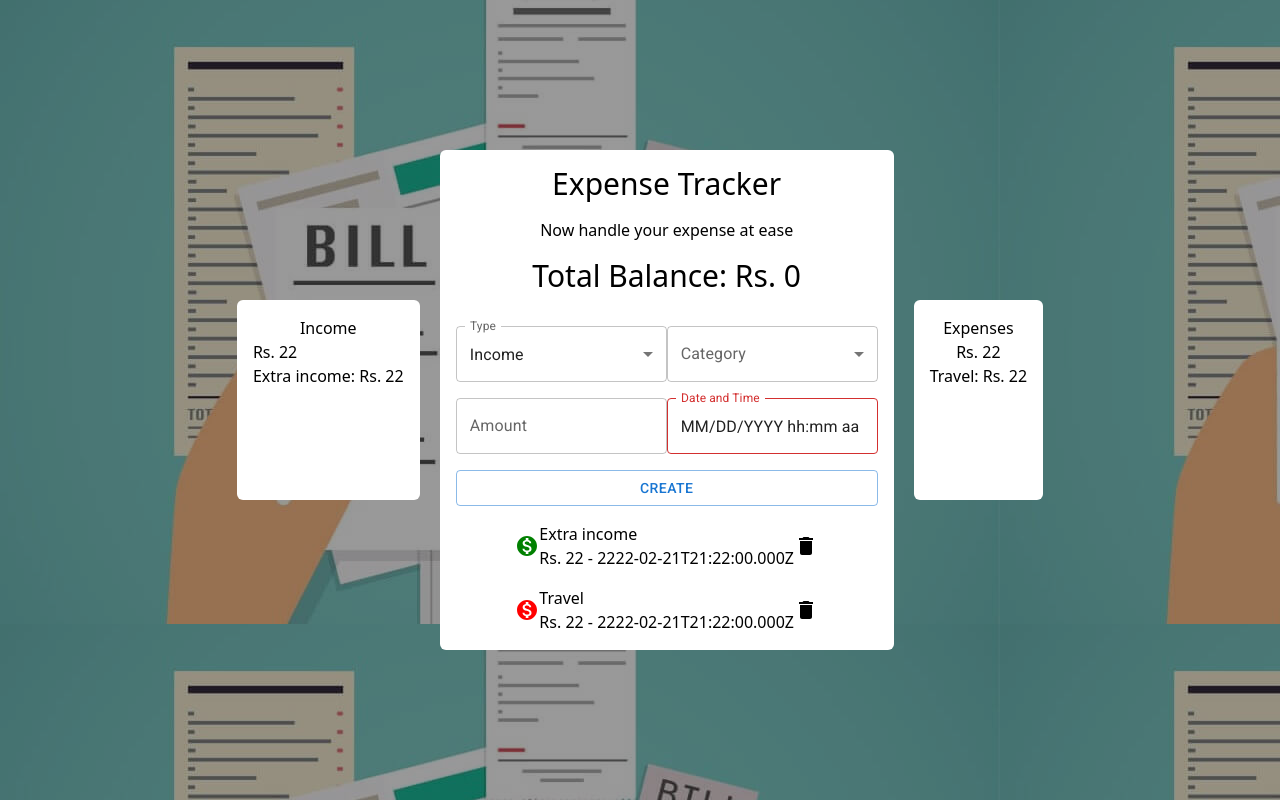
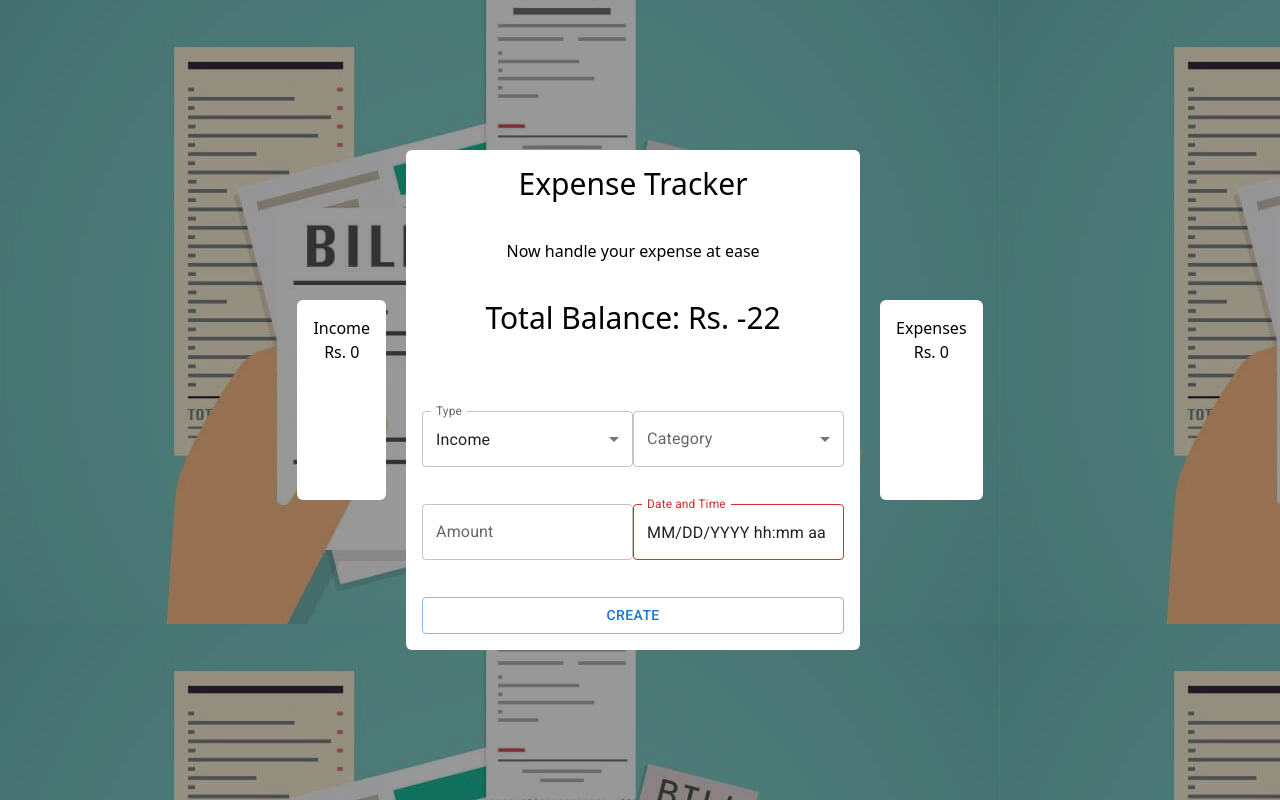
Before and after one commit to rohanasif/expensetracker_rtk, a React (Vite) app: page / in a window 1280 px wide. Built offline with nearby package versions, Linux system fonts and the light colour scheme; data requests are answered from the project's data file.

Commit message:
weird bug with balance

```diff
--- a/db.json
+++ b/db.json
@@ -1,21 +1,6 @@
 {
-  "transactions": [
-    {
-      "id": "7d8a36d8-033d-49ae-9695-c967ff9581fb",
-      "type": "income",
-      "category": "Extra income",
-      "amount": "22",
-      "datetime": "2222-02-21T21:22:00.000Z"
-    },
-    {
-      "id": "b38e2f24-5835-4cd0-8632-362631983619",
-      "type": "expense",
-      "category": "Travel",
-      "amount": "22",
-      "datetime": "2222-02-21T21:22:00.000Z"
-    }
-  ],
+  "transactions": [],
   "balance": {
-    "amount": 0
+    "amount": -22
   }
 }
--- a/src/components/Transaction.jsx
+++ b/src/components/Transaction.jsx
@@ -4,6 +4,7 @@ import { useDispatch } from "react-redux";
 import {
   useDeleteTransactionMutation,
   useGetBalanceQuery,
+  useUpdateBalanceMutation,
 } from "../slice/apiSlice";
 import { deleteTransact } from "../slice/transactionSlice";
 const Transaction = ({ transaction }) => {
@@ -11,11 +12,13 @@ const Transaction = ({ transaction }) => {
   const dispatch = useDispatch();
   const { data } = useGetBalanceQuery();
   const balance = data?.amount;
+  const [updateBalance, updateResponse] = useUpdateBalanceMutation();
   const handleDelete = (t) => {
     dispatch(deleteTransact(t));
     deleteT(t.id);
     updateBalance(
-      balance - (type === "income" ? parseFloat(amount) : -parseFloat(amount))
+      balance -
+        (t.type === "income" ? parseFloat(t.amount) : -parseFloat(t.amount))
     );
   };
   return (
```
